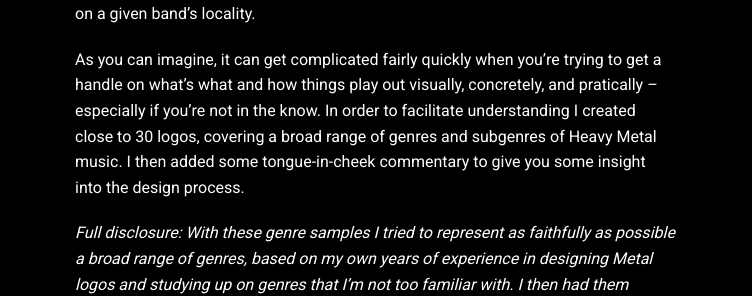
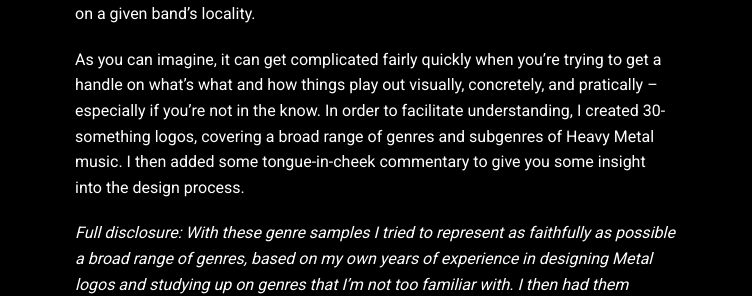
Before and after one commit to Noeska/illegiblesemantics, a Jekyll site: the page built from projects/proj-2.md, in a window 1280 px wide and 900 px high. Shown: the part 313-609 px from the top of the window, without its empty margins (265-1017 px from the left). Built offline with Jekyll 4.4.1, drawn with Linux system fonts in a browser that asks for light colours; nearby versions of some CDN libraries.

Commit message:
Update proj-2.md

```diff
--- a/projects/proj-2.md
+++ b/projects/proj-2.md
@@ -6,7 +6,7 @@
 
 In our paper we explore the "design space" of Metal logos; and when we say "Metal," we refer to Heavy Metal and its Extreme Metal subgenres -- and the subgenres within those. Each of these has its own visual aesthetics and codes that govern how genre logos can or should look like, generally. Here things can get weirdly specific. For example, bands in a genre often have the same kind of logos, but depending on subgenre, bands may have a different kind of logo, and a logo style can even depend on a given band's locality.
 
-As you can imagine, it can get complicated fairly quickly when you're trying to get a handle on what's what and how things play out visually, concretely, and pratically -- especially if you're not in the know. In order to facilitate understanding I created close to 30 logos, covering a broad range of genres and subgenres of Heavy Metal music. I then added some tongue-in-cheek commentary to give you some insight into the design process.
+As you can imagine, it can get complicated fairly quickly when you're trying to get a handle on what's what and how things play out visually, concretely, and pratically -- especially if you're not in the know. In order to facilitate understanding, I created 30-something logos, covering a broad range of genres and subgenres of Heavy Metal music. I then added some tongue-in-cheek commentary to give you some insight into the design process.
 
 *Full disclosure: With these genre samples I tried to represent as faithfully as possible a broad range of genres, based on my own years of experience in designing Metal logos and studying up on genres that I'm not too familiar with. I then had them checked by several musicians and artists in the Metal scene to confirm style accuracy and coverage. (The list of names can be found in the paper.) But, ultimately, these remain interpretations. It may well be that you have other ideas on how these logos are supposed to look like. Maybe you don't think my comments are clever or helpful or funny. In that case, drop me a line on Twitter, and tell me what needs improving.*
 
```
